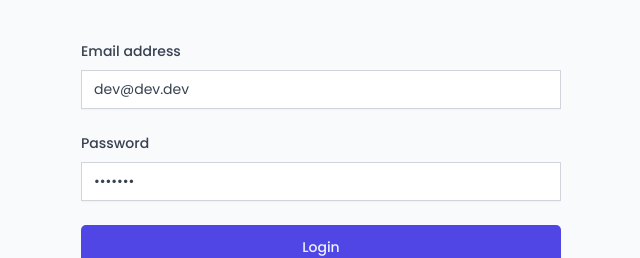
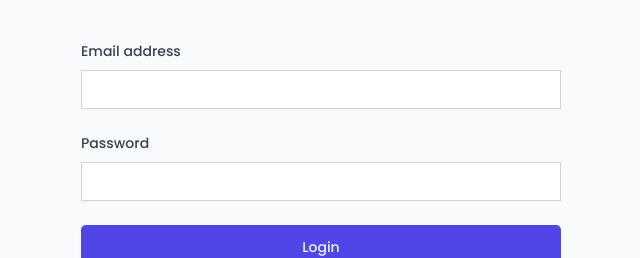
Before and after one commit to melvinprince/wild-oasis, a React (Vite) app: page /login in a window 1280 px wide. Shown: the part 351-609 px from the top of the page, without its empty margins (319-959 px from the left). Built offline with nearby package versions, Linux system fonts and the light colour scheme; a web font is replaced by a local one.

Commit message:
ready for first deployment

```diff
--- a/src/features/authentication/LoginForm.jsx
+++ b/src/features/authentication/LoginForm.jsx
@@ -7,8 +7,8 @@ import { useLogin } from "./useLogin";
 import SpinnerMini from "../../ui/SpinnerMini";
 
 function LoginForm() {
-  const [email, setEmail] = useState("dev@dev.dev");
-  const [password, setPassword] = useState("dev1234");
+  const [email, setEmail] = useState("");
+  const [password, setPassword] = useState("");
   const { login, isPending } = useLogin();
 
   function handleSubmit(e) {
```
